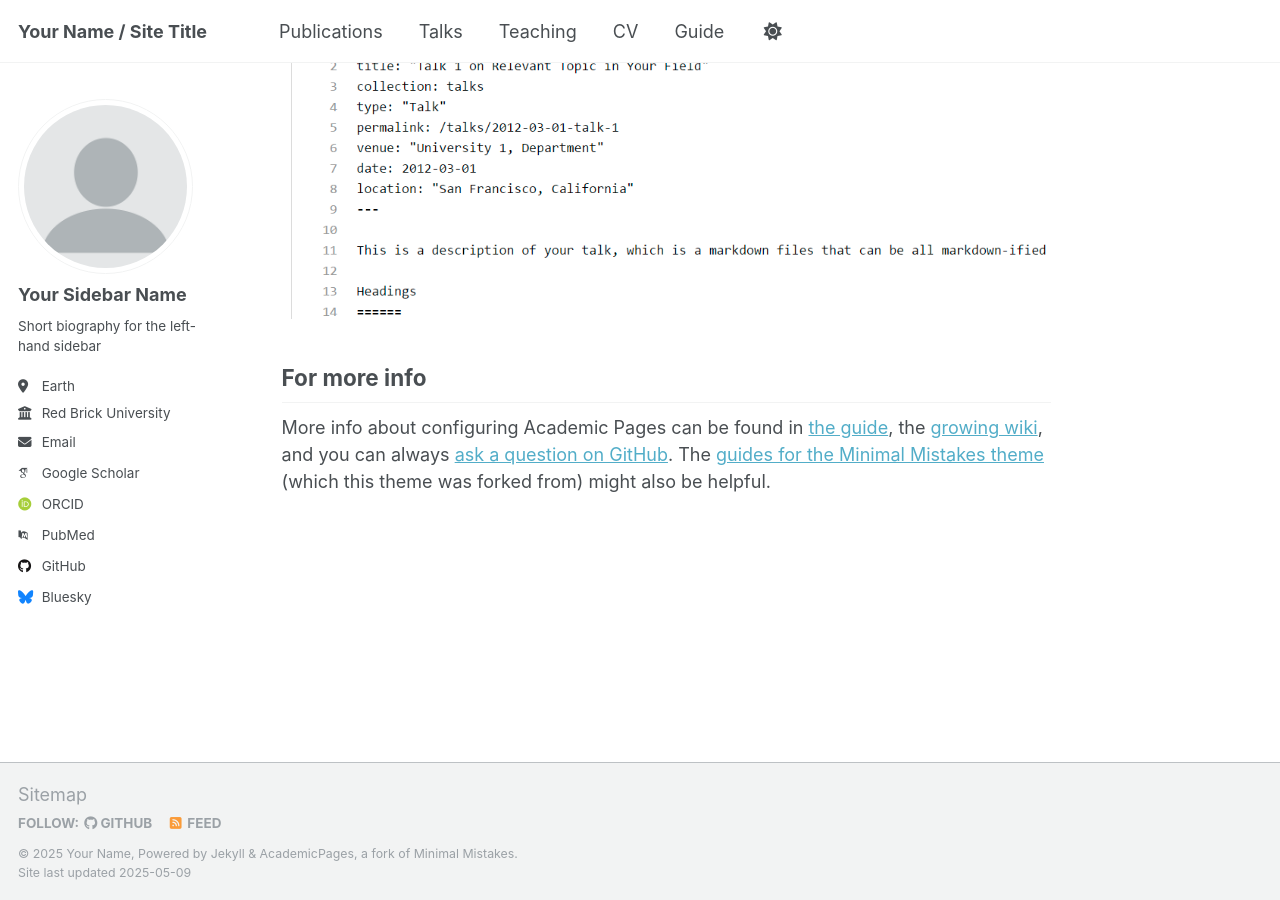
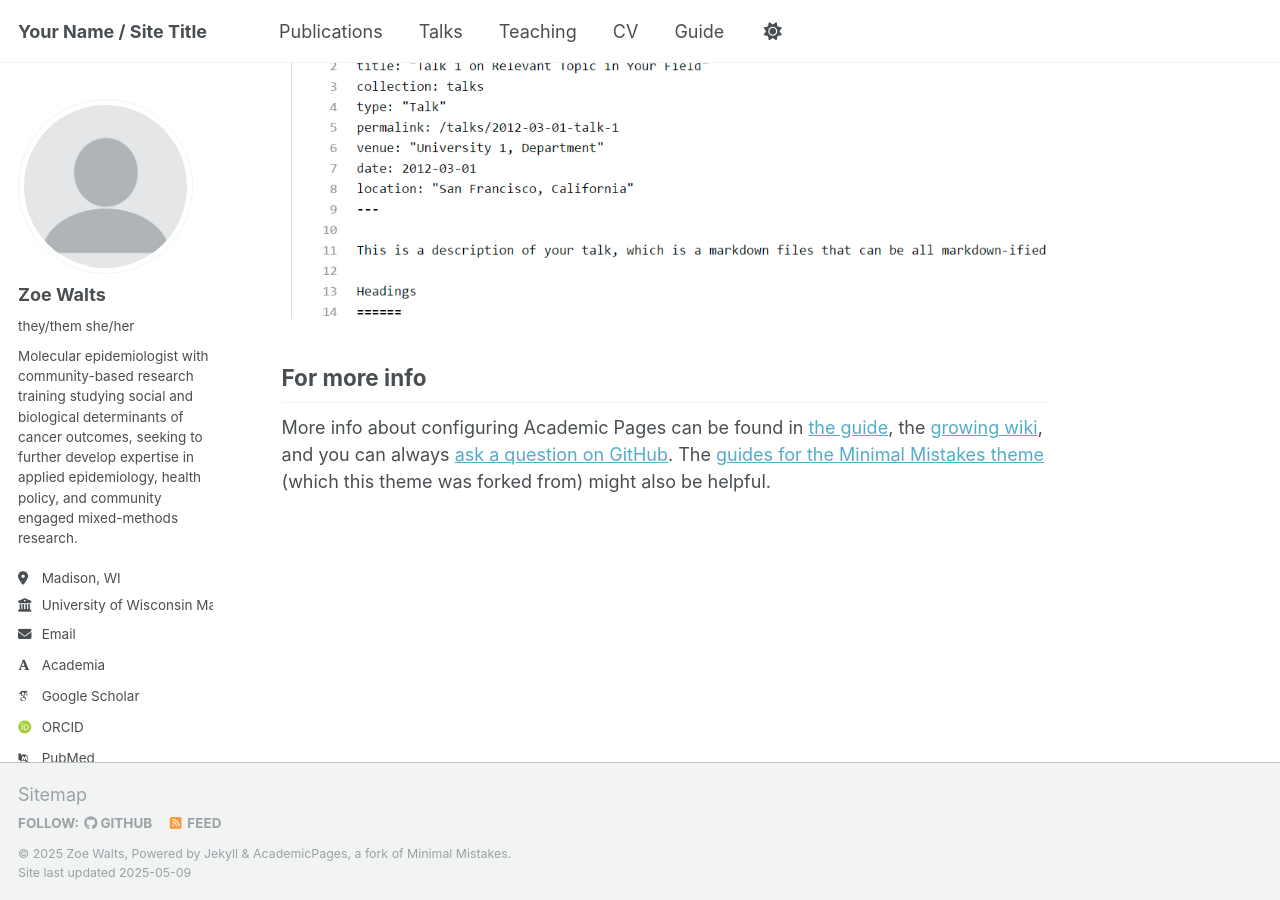
Before and after one commit to Z-Walts/z-walts.github.io, a Jekyll site: the page built from _pages/about.md, in a window 1280 px wide and 900 px high, scrolled down 2636 px. Built offline with Jekyll 4.4.1, drawn with Linux system fonts in a browser that asks for light colours; some web fonts are replaced.

Commit message:
Update _config.yml

```diff
--- a/_config.yml
+++ b/_config.yml
@@ -11,11 +11,11 @@ locale                   : "en-US"
 site_theme               : "default"
 title                    : "Your Name / Site Title"
 title_separator          : "-"
-name                     : &name "Your Name"
+name                     : &name "Zoe Walts"
 description              : &description "personal description"
-url                      : https://academicpages.github.io # the base hostname & protocol for your site e.g. "https://[your GitHub username].github.io" or if you already have some other page hosted on Github then use "https://[your GitHub username].github.io/[Your Repo Name]"
+url                      : https://z-walts.github.io/ # the base hostname & protocol for your site e.g. "https://[your GitHub username].github.io" or if you already have some other page hosted on Github then use "https://[your GitHub username].github.io/[Your Repo Name]"
 baseurl                  : "" # the subpath of your site, e.g. "/blog"
-repository               : "academicpages/academicpages.github.io"
+repository               : "z-walts/z-walts.github.io"
 
 # Site Author - The following control what appear as part of the author content on the side bar.
 #               If a field is blank the icon and link will not appear, otherwise it will be shown.
@@ -23,22 +23,22 @@ repository               : "academicpages/academicpages.github.io"
 author:
   # Biographic information
   avatar           : "profile.png"
-  name             : "Your Sidebar Name"
-  pronouns         : # example: "she/her"
-  bio              : "Short biography for the left-hand sidebar"
-  location         : "Earth"
-  employer         : "Red Brick University"
+  name             : "Zoe Walts"
+  pronouns         : they/them she/her # example: "she/her"
+  bio              : "Molecular epidemiologist with community-based research training studying social and biological determinants of cancer outcomes, seeking to further develop expertise in applied epidemiology, health policy, and community engaged mixed-methods research."
+  location         : "Madison, WI"
+  employer         : "University of Wisconsin Madison"
   uri              : # URL
-  email            : "none@example.org"
+  email            : "zwalts@wisc.edu"
 
   # Academic websites
-  academia         : # URL
+  academia         : "https://pophealth.wisc.edu/staff/walts-zoe/" # URL
   arxiv            : # URL - Update with the correct link to your profile
-  googlescholar    : "https://scholar.google.com/citations?user=PS_CX0AAAAAJ"
+  googlescholar    : "https://scholar.google.com/citations?hl=en&user=VvH_JGoAAAAJ"
   impactstory      : # URL
-  orcid            : "http://orcid.org/yourorcidurl"
+  orcid            : "https://orcid.org/0009-0005-1566-8833"
   semantic         : # URL
-  pubmed           : "https://www.ncbi.nlm.nih.gov/pubmed/?term=john+snow"
+  pubmed           : "https://pubmed.ncbi.nlm.nih.gov/?term=zoe+walts"
   researchgate     : # URL
   scopus           : # URL
 
```
